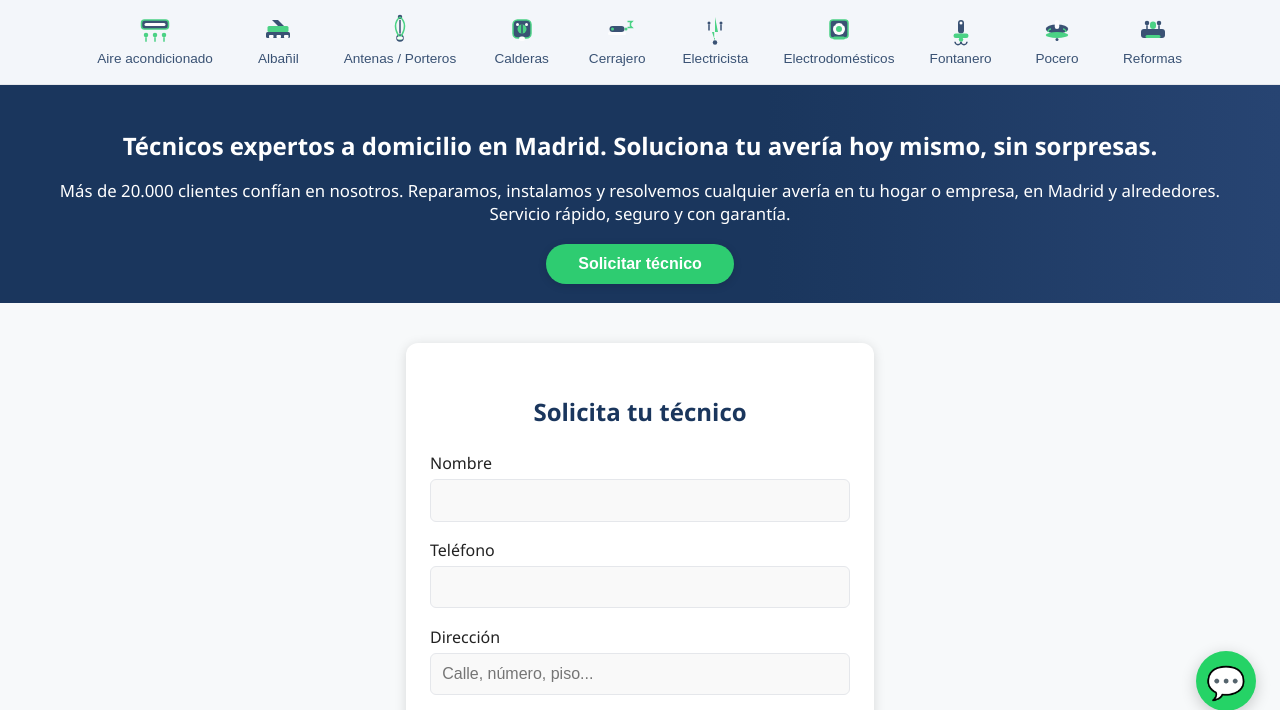
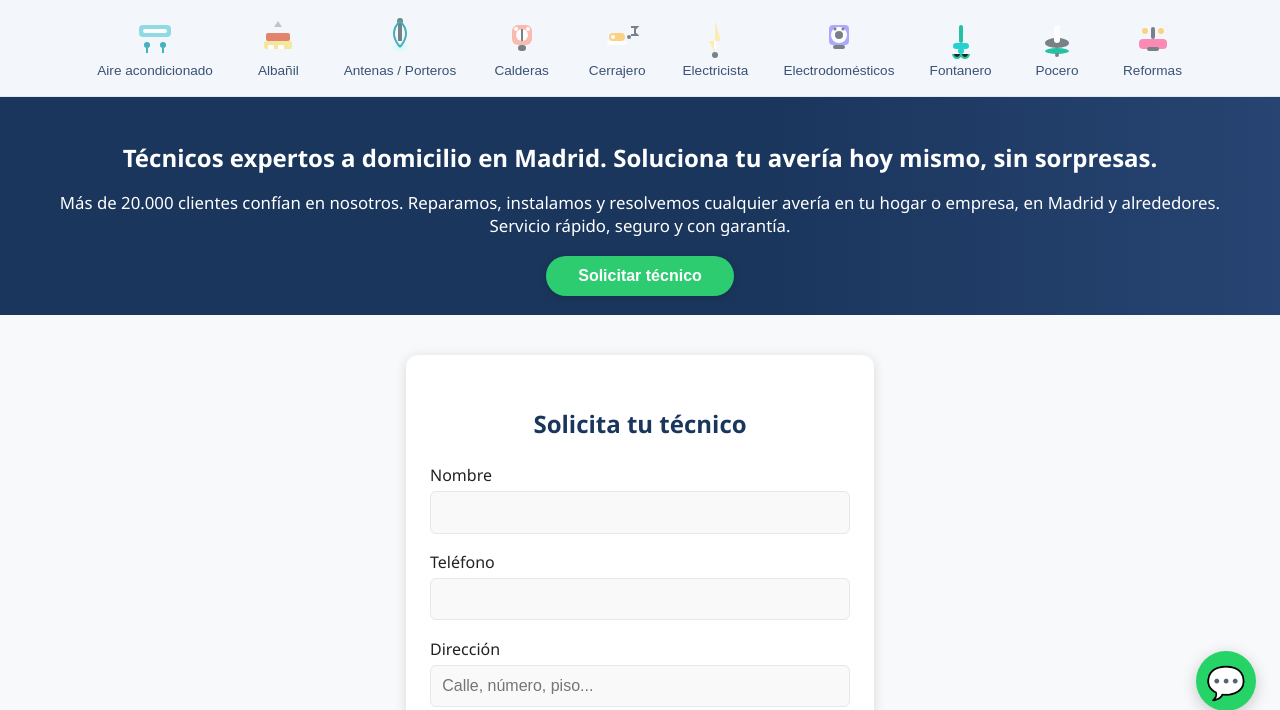
Before and after one commit to ELPALCOORDENA/elpalcoordena.github.io, a plain HTML site: page index.html in a window 1280 px wide. Shown: the part 65-775 px from the top of the page. Drawn offline with Linux system fonts and the light colour scheme.

Commit message:
Update index.html

```diff
--- a/index.html
+++ b/index.html
@@ -95,8 +95,8 @@
       transform: translateY(-2px);
     }
     .service-bar-icon {
-      width: 36px;
-      height: 36px;
+      width: 48px;
+      height: 48px;
       margin-bottom: 0.3rem;
       display: flex;
       align-items: center;
@@ -205,9 +205,9 @@
       animation: fadeIn 0.5s;
     }
     .service-detail img {
-      width: 280px;
-      max-width: 90%;
-      height: 200px;
+      width: 320px;
+      max-width: 95%;
+      height: 220px;
       object-fit: cover;
       border-radius: 10px;
       margin-bottom: 1.2rem;
@@ -466,77 +466,77 @@
   </footer>
 
   <script>
-    // Datos de servicios con SVG mejorados, nombre, descripción y fotos específicas
+    // Datos de servicios con icono 3D soft (simulado), nombre, descripción y foto realista
     const servicios = [
       {
         id: "aire-acondicionado",
         nombre: "Aire acondicionado",
-        svg: `<svg viewBox="0 0 48 48" fill="none"><rect x="6" y="12" width="36" height="12" rx="4" fill="#1a365d" stroke="#2ecc71" stroke-width="2"/><rect x="10" y="16" width="28" height="4" rx="2" fill="#fff"/><circle cx="12" cy="32" r="3" fill="#2ecc71"/><circle cx="24" cy="32" r="3" fill="#2ecc71"/><circle cx="36" cy="32" r="3" fill="#2ecc71"/><path d="M12 35v6M24 35v6M36 35v6" stroke="#2ecc71" stroke-width="2"/></svg>`,
-        descripcion: "Instalación, reparación y mantenimiento de aire acondicionado y climatización. Soluciones rápidas para que disfrutes del mejor clima en tu hogar durante todo el año.",
+        svg: `<svg viewBox="0 0 48 48"><rect x="8" y="14" width="32" height="12" rx="4" fill="#7ed6df"/><rect x="12" y="18" width="24" height="4" rx="2" fill="#fff"/><circle cx="16" cy="34" r="3" fill="#22a6b3"/><circle cx="32" cy="34" r="3" fill="#22a6b3"/><path d="M16 37v5M32 37v5" stroke="#22a6b3" stroke-width="2"/></svg>`,
+        descripcion: "Instalación, reparación y mantenimiento de sistemas de aire acondicionado split, conductos y bombas de calor. Técnicos certificados para que disfrutes de la mejor climatización en tu hogar o negocio, con rapidez y garantía.",
         imagen: "https://images.unsplash.com/photo-1621905251189-08b45d6a269e?auto=format&fit=crop&w=600&q=80"
       },
       {
         id: "albanil",
         nombre: "Albañil",
-        svg: `<svg viewBox="0 0 48 48" fill="none"><rect x="8" y="28" width="32" height="8" rx="2" fill="#1a365d"/><rect x="12" y="32" width="6" height="4" rx="1" fill="#fff"/><rect x="22" y="32" width="6" height="4" rx="1" fill="#fff"/><rect x="32" y="32" width="6" height="4" rx="1" fill="#fff"/><rect x="10" y="20" width="28" height="8" rx="2" fill="#2ecc71"/><path d="M16 12l8 8h8l-8-8z" fill="#1a365d"/></svg>`,
-        descripcion: "Reformas, reparaciones y trabajos de albañilería con acabados profesionales. Realizamos obras menores, alicatados, solados y reparaciones con máxima limpieza.",
+        svg: `<svg viewBox="0 0 48 48"><rect x="10" y="30" width="28" height="8" rx="2" fill="#f6e58d"/><rect x="14" y="34" width="6" height="4" rx="1" fill="#fff"/><rect x="24" y="34" width="6" height="4" rx="1" fill="#fff"/><rect x="12" y="22" width="24" height="8" rx="2" fill="#e17055"/><polygon points="20,16 28,16 24,10" fill="#b2bec3"/></svg>`,
+        descripcion: "Reformas, reparaciones y trabajos de albañilería: tabiques, alicatados, solados, yesos y pequeñas obras. Acabados profesionales, máxima limpieza y asesoramiento personalizado para tu proyecto.",
         imagen: "https://images.unsplash.com/photo-1504307651254-35680f356dfd?auto=format&fit=crop&w=600&q=80"
       },
       {
         id: "antenas",
         nombre: "Antenas / Porteros",
-        svg: `<svg viewBox="0 0 48 48" fill="none"><rect x="23" y="12" width="2" height="18" fill="#1a365d"/><circle cx="24" cy="36" r="4" fill="#2ecc71" stroke="#1a365d" stroke-width="2"/><circle cx="24" cy="8" r="3" fill="#1a365d"/><path d="M24 8 Q36 18 24 36" stroke="#2ecc71" stroke-width="2" fill="none"/><path d="M24 8 Q12 18 24 36" stroke="#2ecc71" stroke-width="2" fill="none"/><rect x="20" y="34" width="8" height="4" rx="2" fill="#fff"/></svg>`,
-        descripción: "Instalación y reparación de antenas de televisión, TDT, satélite y porteros automáticos. Señal perfecta y comunicación segura garantizada.",
+        svg: `<svg viewBox="0 0 48 48"><ellipse cx="24" cy="36" rx="8" ry="4" fill="#dff9fb"/><rect x="22" y="12" width="4" height="18" fill="#636e72"/><circle cx="24" cy="10" r="3" fill="#636e72"/><path d="M24 10 Q36 22 24 36" stroke="#22a6b3" stroke-width="2" fill="none"/><path d="M24 10 Q12 22 24 36" stroke="#22a6b3" stroke-width="2" fill="none"/></svg>`,
+        descripcion: "Instalación y reparación de antenas TDT, parabólicas y porteros automáticos. Solucionamos problemas de señal, interferencias y averías en sistemas de comunicación, tanto en viviendas como en comunidades.",
         imagen: "https://images.unsplash.com/photo-1558618666-fcd25c85cd64?auto=format&fit=crop&w=600&q=80"
       },
       {
         id: "calderas",
         nombre: "Calderas",
-        svg: `<svg viewBox="0 0 48 48" fill="none"><rect x="12" y="12" width="24" height="24" rx="6" fill="#1a365d" stroke="#2ecc71" stroke-width="2"/><circle cx="24" cy="24" r="6" fill="#2ecc71"/><rect x="20" y="34" width="8" height="6" rx="3" fill="#fff"/><circle cx="18" cy="18" r="2" fill="#fff"/><circle cx="30" cy="18" r="2" fill="#fff"/><path d="M24 18v12" stroke="#1a365d" stroke-width="2"/></svg>`,
-        descripcion: "Reparación urgente y mantenimiento de calderas, termos y calentadores. Servicio técnico especializado para garantizar calor y agua caliente en tu hogar.",
+        svg: `<svg viewBox="0 0 48 48"><rect x="14" y="14" width="20" height="20" rx="6" fill="#fab1a0"/><circle cx="24" cy="24" r="6" fill="#fff"/><rect x="20" y="34" width="8" height="6" rx="3" fill="#636e72"/><circle cx="18" cy="18" r="2" fill="#fff"/><circle cx="30" cy="18" r="2" fill="#fff"/><path d="M24 18v12" stroke="#636e72" stroke-width="2"/></svg>`,
+        descripcion: "Reparación urgente, mantenimiento e instalación de calderas, termos y calentadores de todas las marcas. Servicio técnico rápido y seguro para que nunca te falte el agua caliente ni la calefacción.",
         imagen: "https://images.unsplash.com/photo-1581094794329-c8112a89af12?auto=format&fit=crop&w=600&q=80"
       },
       {
         id: "cerrajero",
         nombre: "Cerrajero",
-        svg: `<svg viewBox="0 0 48 48" fill="none"><rect x="14" y="20" width="20" height="8" rx="4" fill="#1a365d"/><circle cx="18" cy="24" r="2" fill="#2ecc71"/><rect x="34" y="22" width="4" height="4" rx="2" fill="#2ecc71"/><rect x="12" y="28" width="24" height="4" rx="2" fill="#fff"/><path d="M38 22h6l-2-2v-4l2-2h-6" stroke="#2ecc71" stroke-width="2" fill="none"/></svg>`,
-        descripcion: "Apertura de puertas, cambio de cerraduras y bombines, instalación de puertas acorazadas. Servicio de cerrajería 24 horas con seguridad y rapidez.",
+        svg: `<svg viewBox="0 0 48 48"><rect x="16" y="22" width="16" height="8" rx="4" fill="#fdcb6e"/><circle cx="20" cy="26" r="2" fill="#fff"/><rect x="34" y="24" width="4" height="4" rx="2" fill="#636e72"/><rect x="14" y="30" width="20" height="4" rx="2" fill="#fff"/><path d="M38 24h6l-2-2v-4l2-2h-6" stroke="#636e72" stroke-width="2" fill="none"/></svg>`,
+        descripcion: "Apertura de puertas, cambio de cerraduras y bombines, instalación de sistemas de seguridad y puertas acorazadas. Cerrajeros 24h para emergencias, sin daños y con total garantía.",
         imagen: "https://images.unsplash.com/photo-1558618047-3c8c76ca7d13?auto=format&fit=crop&w=600&q=80"
       },
       {
         id: "electricista",
         nombre: "Electricista",
-        svg: `<svg viewBox="0 0 48 48" fill="none"><polygon points="24,8 28,28 20,28 24,40" fill="#2ecc71"/><circle cx="24" cy="42" r="3" fill="#1a365d"/><rect x="23" y="28" width="2" height="8" fill="#fff"/><circle cx="16" cy="16" r="2" fill="#1a365d"/><circle cx="32" cy="16" r="2" fill="#1a365d"/><path d="M16 18v8M32 18v8" stroke="#1a365d" stroke-width="2"/></svg>`,
-        descripcion: "Electricistas autorizados para todo tipo de averías eléctricas, instalaciones y boletines. Recupera la luz en minutos con total seguridad y garantía.",
+        svg: `<svg viewBox="0 0 48 48"><polygon points="24,10 30,30 18,30 24,42" fill="#ffeaa7"/><circle cx="24" cy="44" r="3" fill="#636e72"/><rect x="23" y="30" width="2" height="8" fill="#fff"/></svg>`,
+        descripcion: "Averías eléctricas, instalaciones, boletines, cuadros eléctricos y reformas de iluminación. Electricistas autorizados para resolver cualquier problema eléctrico en tu vivienda o empresa, con seguridad y eficacia.",
         imagen: "https://images.unsplash.com/photo-1621905252507-b35492cc74b4?auto=format&fit=crop&w=600&q=80"
       },
       {
         id: "electrodomesticos",
         nombre: "Electrodomésticos",
-        svg: `<svg viewBox="0 0 48 48" fill="none"><rect x="12" y="12" width="24" height="24" rx="4" fill="#1a365d" stroke="#2ecc71" stroke-width="2"/><circle cx="24" cy="24" r="8" fill="#fff"/><circle cx="24" cy="24" r="4" fill="#2ecc71"/><rect x="16" y="34" width="16" height="4" rx="2" fill="#2ecc71"/><circle cx="18" cy="18" r="1.5" fill="#1a365d"/><circle cx="30" cy="18" r="1.5" fill="#1a365d"/></svg>`,
-        descripcion: "Reparación de lavadoras, frigoríficos, hornos, lavavajillas y cualquier electrodoméstico. Servicio técnico especializado, rápido y eficaz.",
-        imagen: "https://images.unsplash.com/photo-1558618047-3c8c76ca7d13?auto=format&fit=crop&w=600&q=80"
+        svg: `<svg viewBox="0 0 48 48"><rect x="14" y="14" width="20" height="20" rx="4" fill="#a29bfe"/><circle cx="24" cy="24" r="8" fill="#fff"/><circle cx="24" cy="24" r="4" fill="#636e72"/><rect x="18" y="34" width="12" height="4" rx="2" fill="#636e72"/><circle cx="20" cy="18" r="1.5" fill="#636e72"/><circle cx="28" cy="18" r="1.5" fill="#636e72"/></svg>`,
+        descripcion: "Reparación de lavadoras, frigoríficos, hornos, lavavajillas y pequeños electrodomésticos. Técnicos especializados en todas las marcas, con repuestos originales y garantía en cada intervención.",
+        imagen: "https://images.unsplash.com/photo-1515378791036-0648a3ef77b2?auto=format&fit=crop&w=600&q=80"
       },
       {
         id: "fontanero",
         nombre: "Fontanero",
-        svg: `<svg viewBox="0 0 48 48" fill="none"><rect x="20" y="12" width="8" height="18" rx="4" fill="#1a365d"/><rect x="14" y="30" width="20" height="6" rx="3" fill="#2ecc71"/><circle cx="24" cy="38" r="3" fill="#2ecc71"/><path d="M24 41c0 2-2 4-4 4s-4-2-4-4M24 41c0 2 2 4 4 4s4-2 4-4" stroke="#1a365d" stroke-width="2" fill="none"/><circle cx="24" cy="16" r="2" fill="#fff"/></svg>`,
-        descripcion: "Desatascos urgentes, reparación de fugas, instalación de grifos, radiadores y fontanería general. Fontaneros expertos disponibles 24 horas.",
+        svg: `<svg viewBox="0 0 48 48"><rect x="22" y="14" width="4" height="18" rx="2" fill="#00b894"/><rect x="16" y="32" width="16" height="6" rx="3" fill="#00cec9"/><circle cx="24" cy="40" r="3" fill="#00cec9"/><path d="M24 43c0 2-2 4-4 4s-4-2-4-4M24 43c0 2 2 4 4 4s4-2 4-4" stroke="#00b894" stroke-width="2"/></svg>`,
+        descripcion: "Desatascos, fugas, cambio de grifos, sanitarios, radiadores e instalaciones de fontanería. Fontaneros expertos para solucionar cualquier problema de agua en tu hogar o negocio, 24 horas.",
         imagen: "https://images.unsplash.com/photo-1621905252472-e8592afb8f2f?auto=format&fit=crop&w=600&q=80"
       },
       {
         id: "pocero",
         nombre: "Pocero",
-        svg: `<svg viewBox="0 0 48 48" fill="none"><ellipse cx="24" cy="24" rx="15" ry="6" fill="#1a365d"/><ellipse cx="24" cy="32" rx="15" ry="4" fill="#2ecc71"/><rect x="21" y="12" width="6" height="12" rx="3" fill="#fff"/><circle cx="24" cy="38" r="2" fill="#1a365d"/><path d="M12 28c0-2 2-4 4-4M36 28c0-2-2-4-4-4" stroke="#2ecc71" stroke-width="2"/></svg>`,
-        descripcion: "Desatascos y limpieza de tuberías, pozos y sistemas de saneamiento. Solucionamos cualquier problema de pocería con equipos especializados.",
+        svg: `<svg viewBox="0 0 48 48"><ellipse cx="24" cy="32" rx="12" ry="5" fill="#636e72"/><ellipse cx="24" cy="40" rx="12" ry="3" fill="#00b894"/><rect x="21" y="14" width="6" height="18" rx="3" fill="#fff"/><circle cx="24" cy="44" r="2" fill="#636e72"/></svg>`,
+        descripcion: "Desatascos y limpieza de tuberías, pozos, arquetas y redes de saneamiento. Equipos especializados para resolver atascos y malos olores de forma rápida y eficaz, sin obras innecesarias.",
         imagen: "https://images.unsplash.com/photo-1504307651254-35680f356dfd?auto=format&fit=crop&w=600&q=80"
       },
       {
         id: "reformas",
         nombre: "Reformas",
-        svg: `<svg viewBox="0 0 48 48" fill="none"><rect x="8" y="24" width="32" height="12" rx="4" fill="#1a365d"/><rect x="14" y="32" width="20" height="4" rx="2" fill="#2ecc71"/><rect x="20" y="14" width="8" height="10" rx="4" fill="#2ecc71"/><circle cx="16" cy="16" r="3" fill="#1a365d"/><circle cx="32" cy="16" r="3" fill="#1a365d"/><path d="M16 19v5M32 19v5" stroke="#1a365d" stroke-width="2"/></svg>`,
-        descripcion: "Reformas integrales o parciales en viviendas y locales comerciales. Calidad, rapidez y presupuesto detallado sin compromiso para tu proyecto.",
-        imagen: "https://images.unsplash.com/photo-1504307651254-35680f356dfd?auto=format&fit=crop&w=600&q=80"
+        svg: `<svg viewBox="0 0 48 48"><rect x="10" y="28" width="28" height="10" rx="4" fill="#fd79a8"/><rect x="18" y="36" width="12" height="4" rx="2" fill="#636e72"/><rect x="22" y="16" width="4" height="12" rx="2" fill="#636e72"/><circle cx="16" cy="20" r="3" fill="#fdcb6e"/><circle cx="32" cy="20" r="3" fill="#fdcb6e"/></svg>`,
+        descripcion: "Reformas integrales o parciales en viviendas, locales y oficinas. Coordinamos todos los gremios para que tu reforma sea rápida, limpia y con acabados de calidad, ajustándonos a tu presupuesto.",
+        imagen: "https://images.unsplash.com/photo-1512918728675-ed5a9ecdebfd?auto=format&fit=crop&w=600&q=80"
       }
     ];
 
```
